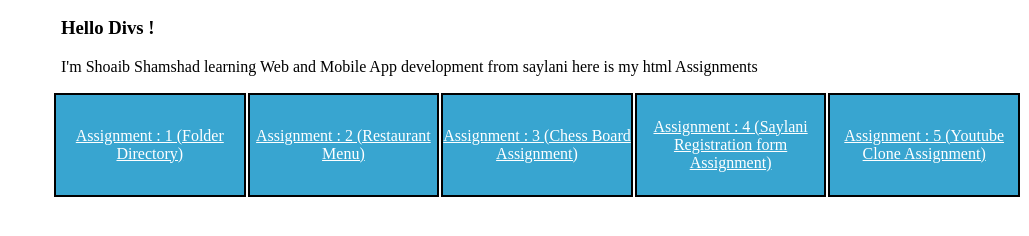
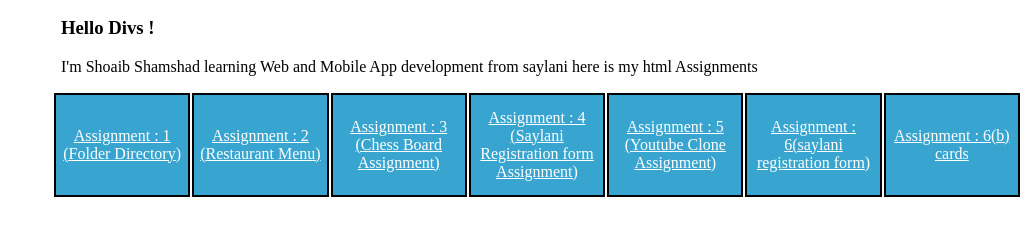
Before and after one commit to shoaibshamshad/portfolio, a plain HTML site: page index.html in a window 1280 px wide. Shown: the part 110-346 px from the top of the page, without its empty margins (251-1280 px from the left). Drawn offline with Linux system fonts and the light colour scheme.

Commit message:
added 2 assignments

```diff
--- a/index.html
+++ b/index.html
@@ -35,6 +35,8 @@
             <li> <a href="https://silver-kataifi-db26b0.netlify.app/">Assignment : 4 (Saylani Registration form
                     Assignment)</a></li>
             <li><a href="https://calm-swan-39db05.netlify.app/">Assignment : 5 (Youtube Clone Assignment)</a></li>
+            <li> <a href="https://graceful-melomakarona-cf5824.netlify.app/">Assignment : 6(saylani registration form) </a></li>
+            <li> <a href="https://venerable-sorbet-530faa.netlify.app">Assignment : 6(b) cards</a></li>
         </ul>
     </div>
 
```
